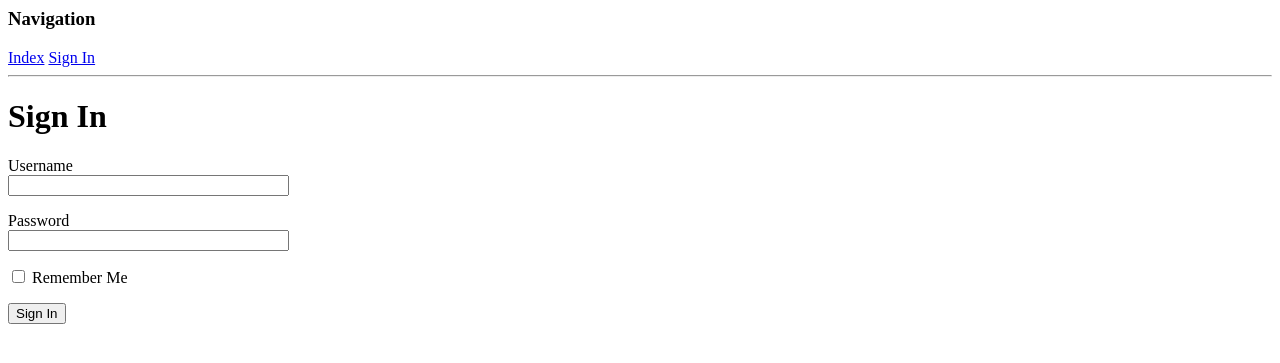
After one commit to lollyyy/flask_demo, a Flask app: page /login in a window 1280 px wide. The commit adds this page. Shown: the top 363 px of the page. Run offline with Flask 2, Linux system fonts and the light colour scheme.

Commit message:
Add login form

```diff
--- a/app/__init__.py
+++ b/app/__init__.py
@@ -1,5 +1,7 @@
 from flask import Flask
+from config import Config
 
 app = Flask(__name__)
+app.config.from_object(Config)
 
 from app import routes
--- /dev/null
+++ b/app/form.py
@@ -0,0 +1,9 @@
+from flask_wtf import FlaskForm
+from wtforms import StringField, PasswordField, BooleanField, SubmitField
+from wtforms.validators import DataRequired
+
+class LoginForm(FlaskForm):
+	username = StringField('Username', validators=[DataRequired()])
+	password = PasswordField('Password', validators=[DataRequired()])
+	remember_me = BooleanField('Remember Me')
+	submit = SubmitField('Sign In')
--- a/app/routes.py
+++ b/app/routes.py
@@ -1,9 +1,10 @@
-from flask import render_template
+from flask import render_template, flash, redirect, url_for
 from app import app
+from app.form import LoginForm
 
 @app.route('/')
 def home():
-	return 'this is the homepage'
+	return render_template('base.html', title='Home')
 @app.route('/index')
 def index():
 	user = {'username': 'Jösh'}
@@ -22,4 +23,13 @@ def index():
 		}
 
 	]
-	return render_template('index.html', title='Home', user=user, posts=posts)
+	return render_template('index.html', title='Index', user=user, posts=posts)
+
+@app.route('/login', methods=['GET', 'POST'])
+def login():
+	form = LoginForm()
+	if form.validate_on_submit():
+		flash('Login requested for user {}, remember_me={}'.format(
+			form.username.data, form.remember_me.data))
+		return redirect(url_for('index'))
+	return render_template('login.html', title='Sign In', form=form)
--- a/app/templates/base.html
+++ b/app/templates/base.html
@@ -7,8 +7,21 @@
 		{% endif %}
 	</head>
 	<body>
-		<div><a href="/">Home</a></div>
+		<div>
+			<h3>Navigation</h3>
+			<a href="{{ url_for('index') }}">Index</a>
+			<a href="{{ url_for('login') }}">Sign In</a>
+		</div>
 		<hr>
+		{% with messages = get_flashed_messages() %}
+		{% if messages %}
+		<ul>
+			{% for message in messages %}
+			<li>{{ message }}</li>
+			{% endfor %}
+		</ul>
+		{% endif %}
+		{% endwith %}
 		{% block content %}{% endblock %}
 	</body>
 </html>
--- /dev/null
+++ b/app/templates/login.html
@@ -0,0 +1,24 @@
+{% extends "base.html" %}
+
+{% block content %}
+    <h1>Sign In</h1>
+    <form action="" method="post" novalidate>
+        {{ form.hidden_tag() }}
+        <p>
+            {{ form.username.label }}<br>
+			{{ form.username(size=32) }}
+			{% for error in form.username.errors %}
+            <span style="color: red;">[{{ error }}]</span>
+            {% endfor %}
+        </p>
+        <p>
+            {{ form.password.label }}<br>
+			{{ form.password(size=32) }}
+			{% for error in form.password.errors %}
+            <span style="color: red;">[{{ error }}]</span>
+            {% endfor %}
+        </p>
+        <p>{{ form.remember_me() }} {{ form.remember_me.label }}</p>
+        <p>{{ form.submit() }}</p>
+    </form>
+{% endblock %}
--- /dev/null
+++ b/config.py
@@ -0,0 +1,4 @@
+import os
+
+class Config(object):
+	SECRET_KEY = os.environ.get('SECRET_KEY') or 'super-secret-key'
```
